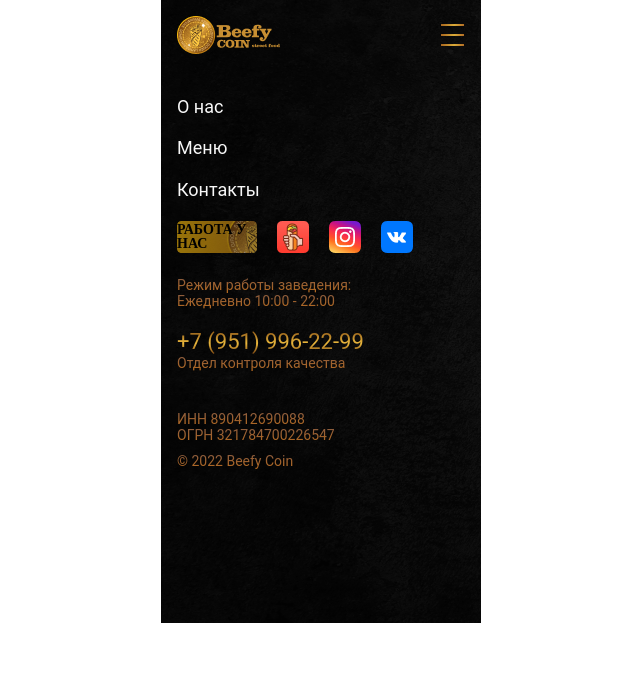
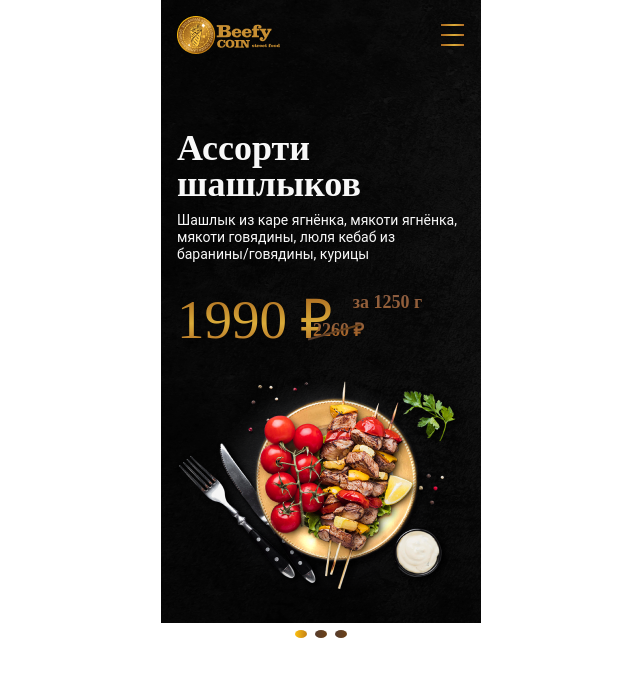
Before and after one commit to webdotG/beef, a plain HTML site: page index.html in a window 1280 px wide. Shown: the whole page, without its empty margins (319-959 px from the left). Drawn offline with Linux system fonts and the light colour scheme; files whose address does not match are found by name.

Commit message:
header-gallery add style first slide

```diff
--- a/css/header.css
+++ b/css/header.css
@@ -1,4 +1,12 @@
 @media (min-width: 320px) {
+
+    .text-gold {
+        background: linear-gradient(180deg, #885B41 0%, #B56A1F 100%);
+        -webkit-background-clip: text;
+        -webkit-text-fill-color: transparent;
+        background-clip: text;
+        text-fill-color: transparent;
+    }
 
     header {
         width: 288px;
@@ -171,7 +179,60 @@
         line-height: 16px;
     }
 
-    .text-gold {
+    .actual-price__new-price {
+        font-family: "Bebas";
+        font-style: normal;
+        font-weight: 400;
+        font-size: 55px;
+        line-height: 100%;
+        background: linear-gradient(180deg, #A7641E 0%, #DAAC3A 57.08%, #B16B25 100%);
+        -webkit-background-clip: text;
+        -webkit-text-fill-color: transparent;
+        background-clip: text;
+        text-fill-color: transparent;
+    }
+
+    /*-----------------------------------------------------------------------------header gallery----------------------------*/
+    .header-gallery__item {
+        padding-top: 76px;
+    }
+
+    .header-gallery__title {
+        margin: 0;
+        padding-bottom: 10px;
+        font-family: "Bebas";
+        font-style: normal;
+        font-weight: 700;
+        font-size: 36px;
+        line-height: 100%;
+        color: #F8F8F8;
+    }
+
+    .header-gallery__paragraph {
+        margin: 0;
+        padding-bottom: 30px;
+        font-family: "Roboto";
+        font-style: normal;
+        font-weight: 400;
+        font-size: 14px;
+        line-height: 120%;
+        color: #F8F8F8;
+    }
+
+    .actual-price__wrapper {
+        display: flex;
+        padding-bottom: 30px;
+        position: relative;
+    }
+
+    .actual-price__mass-food,
+    .actual-price__old-price {
+        margin: 0;
+        font-family: "Bebas";
+        font-style: normal;
+        font-weight: 700;
+        font-size: 18px;
+        line-height: 120%;
         background: linear-gradient(180deg, #885B41 0%, #B56A1F 100%);
         -webkit-background-clip: text;
         -webkit-text-fill-color: transparent;
@@ -179,4 +240,68 @@
         text-fill-color: transparent;
     }
 
+    .actual-price__new-price {
+        margin: 0;
+        font-family: "Bebas";
+        font-style: normal;
+        font-weight: 400;
+        font-size: 55px;
+        line-height: 100%;
+        background: linear-gradient(180deg, #A7641E 0%, #DAAC3A 57.08%, #B16B25 100%);
+        -webkit-background-clip: text;
+        -webkit-text-fill-color: transparent;
+        background-clip: text;
+        text-fill-color: transparent;
+    }
+
+    .actual-price__mass-food {
+        padding-left: 20px;
+    }
+
+    .actual-price__old-price {
+        position: absolute;
+        bottom: 36px;
+        right: 101px;
+    }
+
+    .actual-price__old-price::after {
+        content: "";
+        display: block;
+        width: 55px;
+        height: 2px;
+        position: absolute;
+        top: 11px;
+        left: -6px;
+        background: linear-gradient(90deg, #563C2D 0%, #6C4217 100%);
+        transform: rotate(-16deg);
+    }
+
+    .header-gallery__btn-wrapper {
+        padding-top: 25px;
+        display: flex;
+        justify-content: center;
+    }
+
+    .header-gallery__btn-first,
+    .header-gallery__btn-second,
+    .header-gallery__btn-third {
+        display: block;
+        width: 8px;
+        height: 8px;
+        border: none;
+        border-radius: 50%;
+        background: linear-gradient(90deg, #563C2D 0%, #6C4217 100%);
+        cursor: pointer;
+    }
+
+    .header-gallery__btn--active {
+        background: linear-gradient(90deg, #FBBF0E -0.21%, #D99813 62.08%, #C58216 99.79%);
+
+
+    }
+
+    .header-gallery__btn-first,
+    .header-gallery__btn-second {
+        margin-right: 8px;
+    }
 }
--- a/index.html
+++ b/index.html
@@ -14,7 +14,7 @@
     <nav class="header-nav">
         <img src="img/Logo__mobile.png" width="103" height="38" alt="beefy coin logo">
         <button class="burger-btn"><span class="burger-btn__line"></span></button>
-        <div class="header-nav__mobile-wrapper">
+        <div class="header-nav__mobile-wrapper display-none">
             <ul class="header-nav__list">
                 <h2 class="visually-hidden">Навигация по сайту</h2>
                 <li class="header-nav__item"><a class="header-nav__link" href="#">О нас</a></li>
@@ -23,10 +23,16 @@
             </ul>
             <ul class="header-social__list">
                 <h2 class="visually-hidden">Социальные сети</h2>
-                <li class="header-social__item"><a class="header-social__link header-social__link--job" href="" >Работа у нас</a></li>
-                <li class="header-social__item"><a class="header-social__link header-social__link--shwarma" href="#"><img class="header-social__shwarma" src="img/header-social__link-shwarma.png" alt="shwarma logo"></a></li>
-                <li class="header-social__item"><a class="header-social__link header-social__link--inst" href="#"><img class="header-social__inst" src="img/header-social__link-inst.png" alt="inst logo"></a></li>
-                <li class="header-social__item"><a class="header-social__link header-social__link--vk" href="#"><img class="header-social__vk" src="img/header-social__link-vk.png" alt="vk logo"></a></li>
+                <li class="header-social__item"><a class="header-social__link header-social__link--job" href="">Работа у
+                    нас</a></li>
+                <li class="header-social__item"><a class="header-social__link header-social__link--shwarma"
+                                                   href="#"><img class="header-social__shwarma"
+                                                                 src="img/header-social__link-shwarma.png"
+                                                                 alt="shwarma logo"></a></li>
+                <li class="header-social__item"><a class="header-social__link header-social__link--inst" href="#"><img
+                        class="header-social__inst" src="img/header-social__link-inst.png" alt="inst logo"></a></li>
+                <li class="header-social__item"><a class="header-social__link header-social__link--vk" href="#"><img
+                        class="header-social__vk" src="img/header-social__link-vk.png" alt="vk logo"></a></li>
             </ul>
             <section class="opening-hours">
                 <h2 class="visually-hidden">Время работы</h2>
@@ -49,6 +55,27 @@
             </section>
         </div>
     </nav>
+    <section class="header-gallery">
+        <h2 class="visually-hidden">Галлерея товаров, описание, цены</h2>
+        <ul class="header-gallery__list">
+            <li class="header-gallery__item">
+                <h1 class="header-gallery__title">Ассорти шашлыков</h1>
+                <p class="header-gallery__paragraph">Шашлык из каре ягнёнка, мякоти ягнёнка, мякоти говядины, люля кебаб
+                    из баранины/говядины, курицы</p>
+                <div class="actual-price__wrapper">
+                    <p class="actual-price__new-price">1990 ₽</p>
+                    <p class="actual-price__mass-food">за 1250 г</p>
+                    <p class="actual-price__old-price">2260 ₽</p>
+                </div>
+                <img src="img/header-gallery__first-slide.png" alt="фото шашлыка по акции" width="288" height="223">
+            </li>
+        </ul>
+        <div class="header-gallery__btn-wrapper">
+            <button class="header-gallery__btn-first header-gallery__btn--active"></button>
+            <button class="header-gallery__btn-second"></button>
+            <button class="header-gallery__btn-third"></button>
+        </div>
+    </section>
 </header>
 </body>
 </html>
```
Also changed, not shown: img/header-gallery__first-slide.png (added).
